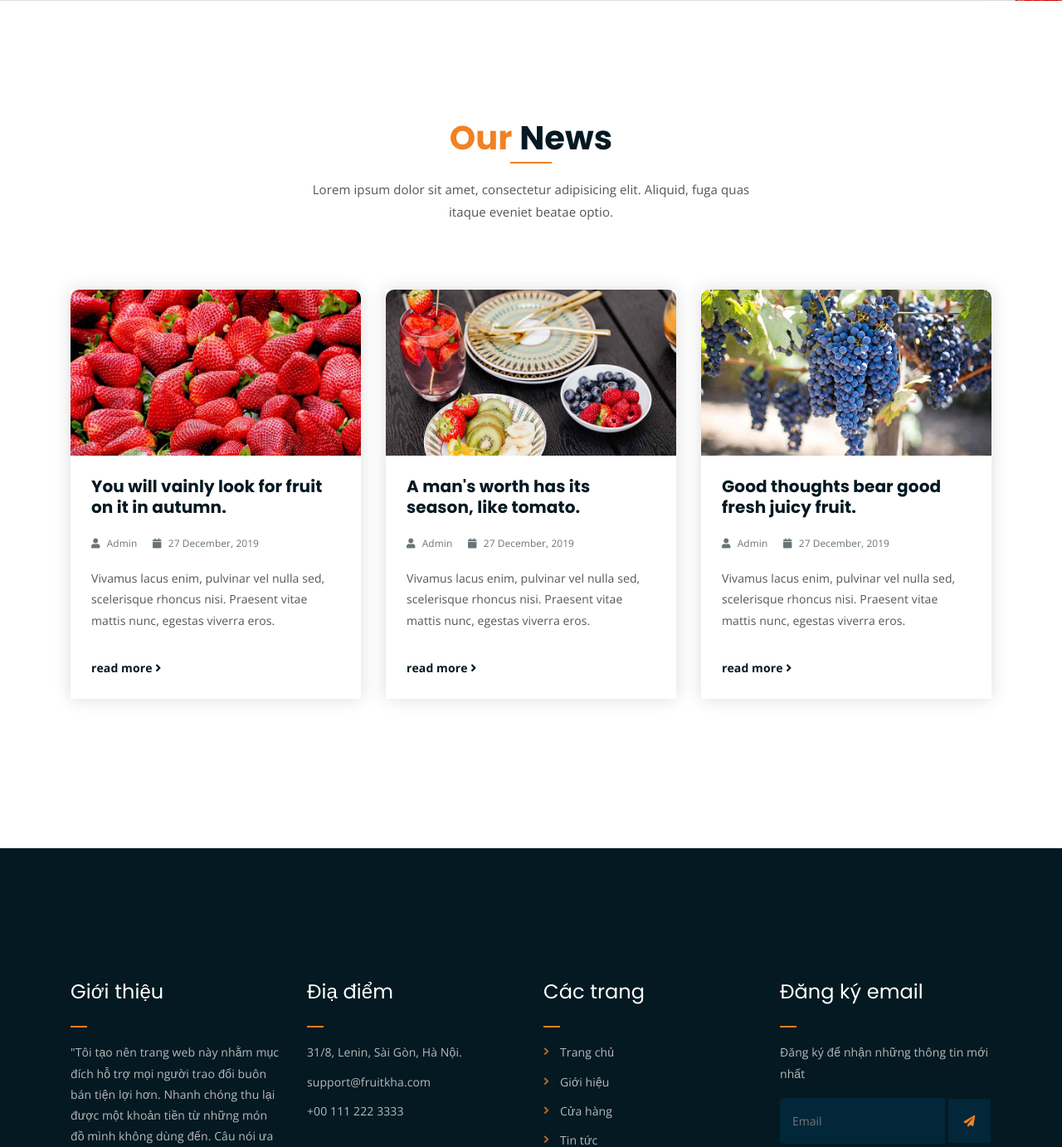
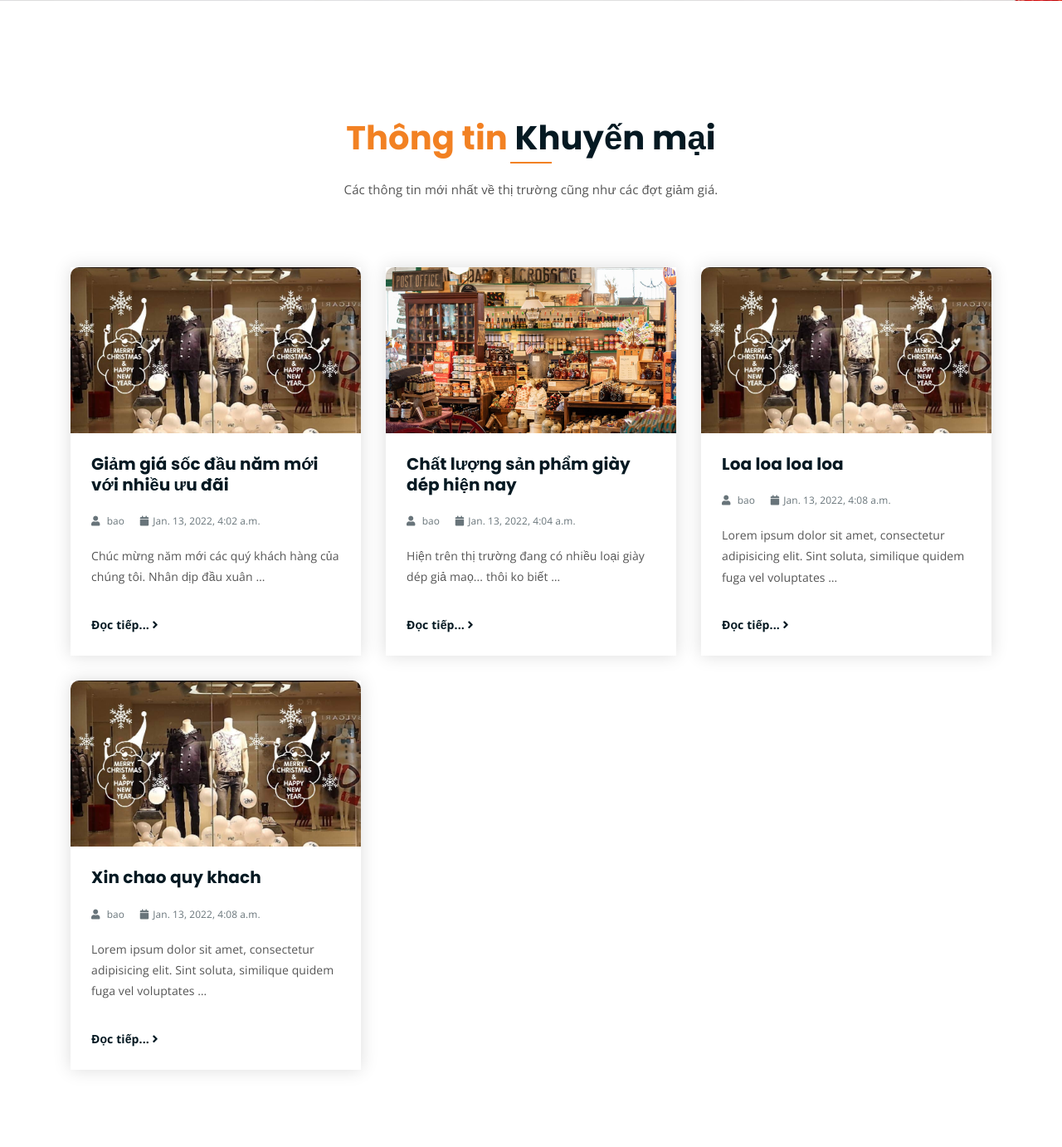
Before and after one commit to thaibao-bit/smp-store, a Django app: page / in a window 1280 px wide. Shown: the part 4139-5521 px from the top of the page at 83% size. Run offline with Django 3.2, Linux system fonts and the light colour scheme; a user stored in the database is signed in; data comes from the database, SQL or seed files in the repository; both versions use the stored data as it was after the commit; some libraries are stand-ins or nearby versions.

Commit message:
Fix some function

```diff
--- a/store/admin.py
+++ b/store/admin.py
@@ -7,3 +7,5 @@ admin.site.register(Product)
 admin.site.register(Order)
 admin.site.register(OrderItem)
 admin.site.register(ShippingAddress)
+admin.site.register(Category)
+admin.site.register(Promotion)
--- a/store/models.py
+++ b/store/models.py
@@ -12,6 +12,12 @@ class Customer(models.Model):
     def __str__(self):
         return self.name
 
+class Category(models.Model):
+    category = models.CharField(max_length=255, null=False, blank=False)
+    def __str__(self):
+        return self.category
+
+
 
 class Product(models.Model):
     name = models.CharField(max_length=255, null=True)
@@ -20,6 +26,7 @@ class Product(models.Model):
     available = models.BooleanField(default=True, null=True, blank=False)
     image = models.ImageField()
     seller = models.ForeignKey(User, on_delete=CASCADE, null=True)
+    tag = models.ManyToManyField(Category, related_name="tag_product", blank=True)
     def __str__(self):
         return self.name
 
@@ -74,3 +81,14 @@ class ShippingAddress(models.Model):
 
     def __str__(self):
         return str(self.order)
+
+
+class Promotion(models.Model):
+    title = models.CharField(max_length=255)
+    user = models.ForeignKey(User, on_delete=CASCADE, null= False)
+    date = models.DateTimeField(auto_now_add=True, null=False)
+    tag = models.ManyToManyField(Category, related_name="tag_cate" , blank=True)
+    content = models.TextField(null= False, blank=False)
+    picture = models.ImageField()
+    def __str__(self):
+        return self.title
--- a/store/templates/store/index.html
+++ b/store/templates/store/index.html
@@ -88,7 +88,7 @@
 							<a href="{% url 'detail' product.id %}"><img src="{{ product.image.url }}" alt=""></a>
 						</div>
 						<h3>{{product.name}}</h3>
-						<p class="product-price"><span>Per Kg</span> {{product.price}}$ </p>
+						<p class="product-price"><span>/</span> {{product.price}}$ </p>
 						<a href="{% url 'add' product.id %}" class="cart-btn"><i class="fas fa-shopping-cart"></i> Thêm vào giỏ hàng</a>
 					</div>
 				</div>
@@ -208,55 +208,31 @@
 			<div class="row">
 				<div class="col-lg-8 offset-lg-2 text-center">
 					<div class="section-title">
-						<h3><span class="orange-text">Our</span> News</h3>
-						<p>Lorem ipsum dolor sit amet, consectetur adipisicing elit. Aliquid, fuga quas itaque eveniet beatae optio.</p>
+						<h3><span class="orange-text">Thông tin</span> Khuyến mại</h3>
+						<p>Các thông tin mới nhất về thị trường cũng như các đợt giảm giá.</p>
 					</div>
 				</div>
 			</div>
 
 			<div class="row">
+				{% for n in news %}
 				<div class="col-lg-4 col-md-6">
 					<div class="single-latest-news">
-						<a href="single-news.html"><div class="latest-news-bg news-bg-1"></div></a>
+
+						<a href="{% url 'promotion' n.id %}"><div class="latest-news-bg" style="background-image: url({{n.picture.url}});" ></div></a>
+
 						<div class="news-text-box">
-							<h3><a href="single-news.html">You will vainly look for fruit on it in autumn.</a></h3>
+							<h3><a href="{% url 'promotion' n.id %}">{{n.title}}</a></h3>
 							<p class="blog-meta">
-								<span class="author"><i class="fas fa-user"></i> Admin</span>
-								<span class="date"><i class="fas fa-calendar"></i> 27 December, 2019</span>
+								<span class="author"><i class="fas fa-user"></i> {{n.user}}</span>
+								<span class="date"><i class="fas fa-calendar"></i>{{n.date}}</span>
 							</p>
-							<p class="excerpt">Vivamus lacus enim, pulvinar vel nulla sed, scelerisque rhoncus nisi. Praesent vitae mattis nunc, egestas viverra eros.</p>
-							<a href="single-news.html" class="read-more-btn">read more <i class="fas fa-angle-right"></i></a>
+							<p class="excerpt">{{n.content|truncatewords:15}}</p>
+							<a href="{% url 'promotion' n.id %}" class="read-more-btn">Đọc tiếp... <i class="fas fa-angle-right"></i></a>
 						</div>
 					</div>
 				</div>
-				<div class="col-lg-4 col-md-6">
-					<div class="single-latest-news">
-						<a href="single-news.html"><div class="latest-news-bg news-bg-2"></div></a>
-						<div class="news-text-box">
-							<h3><a href="single-news.html">A man's worth has its season, like tomato.</a></h3>
-							<p class="blog-meta">
-								<span class="author"><i class="fas fa-user"></i> Admin</span>
-								<span class="date"><i class="fas fa-calendar"></i> 27 December, 2019</span>
-							</p>
-							<p class="excerpt">Vivamus lacus enim, pulvinar vel nulla sed, scelerisque rhoncus nisi. Praesent vitae mattis nunc, egestas viverra eros.</p>
-							<a href="single-news.html" class="read-more-btn">read more <i class="fas fa-angle-right"></i></a>
-						</div>
-					</div>
-				</div>
-				<div class="col-lg-4 col-md-6 offset-md-3 offset-lg-0">
-					<div class="single-latest-news">
-						<a href="single-news.html"><div class="latest-news-bg news-bg-3"></div></a>
-						<div class="news-text-box">
-							<h3><a href="single-news.html">Good thoughts bear good fresh juicy fruit.</a></h3>
-							<p class="blog-meta">
-								<span class="author"><i class="fas fa-user"></i> Admin</span>
-								<span class="date"><i class="fas fa-calendar"></i> 27 December, 2019</span>
-							</p>
-							<p class="excerpt">Vivamus lacus enim, pulvinar vel nulla sed, scelerisque rhoncus nisi. Praesent vitae mattis nunc, egestas viverra eros.</p>
-							<a href="single-news.html" class="read-more-btn">read more <i class="fas fa-angle-right"></i></a>
-						</div>
-					</div>
-				</div>
+				{% endfor %}
 			</div>
 
 		</div>
--- a/store/urls.py
+++ b/store/urls.py
@@ -10,6 +10,7 @@ urlpatterns = [
     path("", Home.as_view(), name="store"),
     path("cart/", cart, name="cart"),
     path("detail/<str:id>/", product_detail, name="detail"),
+    path("promotion/<str:id>/", promotion_detail, name="promotion"),
     path("checkout/", check_out, name="checkout"),
     path("add/<str:id>/", add_to_cart, name="add"),
     path("decrease/<str:id>/", decrease_from_cart, name="decrease"),
--- a/store/views.py
+++ b/store/views.py
@@ -77,9 +77,15 @@ def cart(request, *args, **kwargs):
 
 def product_detail(request,id , *arg, **kwargs):
     product = Product.objects.get(id = id)
-    products = Product.objects.all()
+    products = Product.objects.filter(available=True)
     context = {"product":product, "products":products}
     return render(request, "store/single-product.html", context)
+
+def promotion_detail(request,id , *arg, **kwargs):
+    promotion = Promotion.objects.get(id = id)
+    promotions = Promotion.objects.all()
+    context = {"promotion":promotion, "promotions":promotions}
+    return render(request, "store/single-news.html", context)
 
 
 def check_out(request, *args, **kwargs):
@@ -217,6 +223,7 @@ class Home(LoginRequiredMixin, ListView):
     def get_context_data(self, **kwargs):
         context = super(Home, self).get_context_data(**kwargs)
         context['top'] = Product.objects.get(price= 999)
+        context['news'] = Promotion.objects.all()
         return context
 
 class Home2(LoginRequiredMixin, ListView):
```
Also changed, not shown: store/templates/store/info.html (+13 -15 lines), store/templates/store/single-news.html (added, +112 -0 lines), store/templates/store/single-product.html (+9 -2 lines), db.sqlite3, static/images/1.jpg (added), static/images/1_SDx3od9.jpg (added), static/images/1_Ww4eAvJ.jpg (added), static/images/1_YDByvD0.jpg (added), static/images/ab.jpg (added), store/migrations/0023_category_promotion.py (added), store/migrations/0024_alter_promotion_picture.py (added), store/migrations/0025_alter_promotion_picture.py (added), store/migrations/0026_alter_promotion_picture.py (added), store/migrations/0027_product_tag.py (added).
